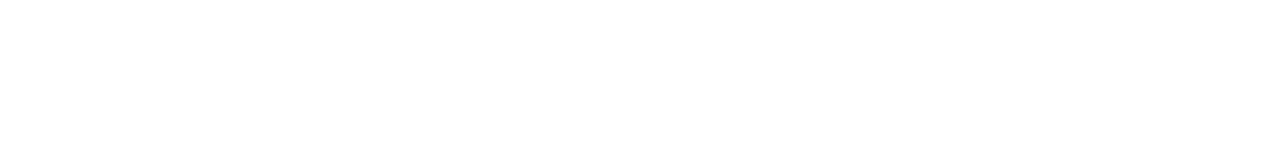
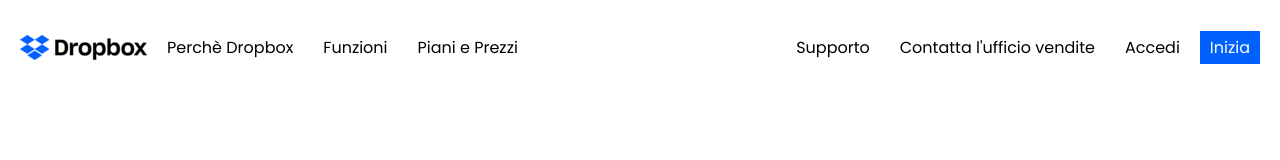
Before and after one commit to FedericoBellezza/htmlcss-dropbox, a plain HTML site: page index.html in a window 1280 px wide. Drawn offline with Linux system fonts and the light colour scheme.

Commit message:
add header

```diff
--- a/css/style.css
+++ b/css/style.css
@@ -1,12 +1,13 @@
-/* # RESET */
+/* *RESET */
 
 * {
 	margin: 0;
 	padding: 0;
 	box-sizing: border-box;
+	/* border: 1px dashed #292929; */
 }
 
-/* # UTILS */
+/* *UTILS */
 
 .container {
 	margin: 0 auto;
@@ -19,32 +20,40 @@ body {
 	font-family: 'Poppins', sans-serif;
 }
 
-/* DEBUG */
-.debug {
-	background-color: #ddfcad;
-	border: 1px dashed black;
+a {
+	text-decoration: none;
+	color: black;
 }
 
-.debug .debug {
-	background-color: #c8e087;
+ul {
+	list-style: none;
 }
 
-.debug .debug .debug {
-	background-color: #95a472;
+img {
+	display: block;
+	max-width: 100%;
 }
 
-.debug .debug .debug .debug {
-	background-color: #82846d;
+/* *HEADER */
+header {
+	background-color: #ffffff;
+	padding: 10px 20px;
+	display: flex;
+	justify-content: space-between;
+}
+
+header ul {
+	display: flex;
+	justify-content: center;
+	align-items: center;
+	gap: 10px;
+}
+
+header ul li a {
+	padding: 5px 10px;
+}
+
+.btn a {
+	background-color: #0061ff;
 	color: white;
 }
-
-.debug .debug .debug .debug .debug {
-	background-color: #646165;
-}
-
-.debug .debug .debug .debug .debug .debug {
-	background-color: #454545;
-}
-.debug .debug .debug .debug .debug .debug .debug {
-	background-color: #292929;
-}
--- a/index.html
+++ b/index.html
@@ -22,6 +22,25 @@
 	</head>
 
 	<body>
-		<header></header>
+		<!-- ^HEADER -->
+		<header>
+			<ul>
+				<li>
+					<a href="#"><img src="./img/logo-small.png" alt="Logo dropbox" /></a>
+				</li>
+				<li><a href="#">Perchè Dropbox</a></li>
+				<li><a href="#">Funzioni</a></li>
+				<li><a href="#">Piani e Prezzi</a></li>
+			</ul>
+			<ul>
+				<li><a href="#">Supporto</a></li>
+				<li><a href="#">Contatta l'ufficio vendite</a></li>
+				<li><a href="#">Accedi</a></li>
+				<li class="start-btn btn"><a href="#">Inizia</a></li>
+			</ul>
+		</header>
+
+		<!-- ^FOOTER -->
+		<footer></footer>
 	</body>
 </html>
```
